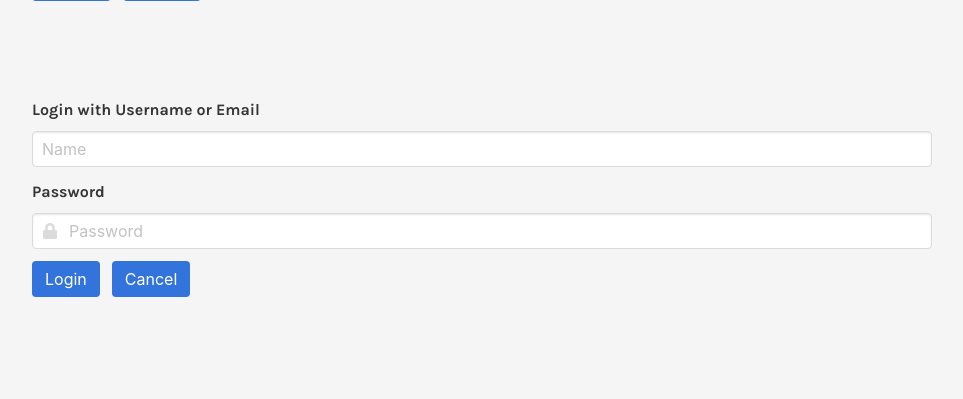
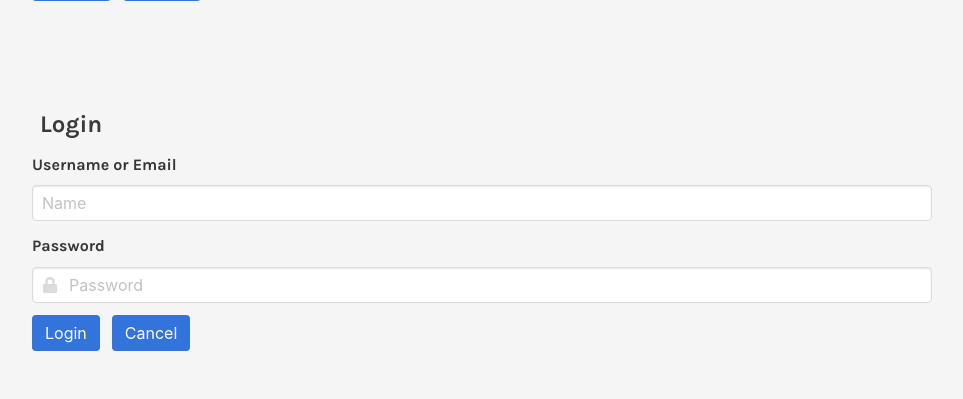
Before and after one commit to ThomasWicksWeb/Events-For-All, a PHP site: page /components.html in a window 1280 px wide. Shown: the part 2142-2541 px from the top of the page, without its empty margins (158-1121 px from the left). Before the commit the page ends 2487 px from the top, so only its background shows below. Run offline with PHP 8.4, Linux system fonts and the light colour scheme; style sheets or scripts are compiled from the project's sources; some libraries are stand-ins or nearby versions; some web fonts are replaced.

Commit message:
Fixed IDs and Labels on forms

```diff
--- a/wicks-components/components.html
+++ b/wicks-components/components.html
@@ -277,8 +277,9 @@
     <section class="section">
         <div class="container">
             <form class="form" method="POST" action="">
+                <h2 class="is-size-4 has-text-weight-bold">Login</h2>
                 <div class="field">
-                    <label id="usernameOrEmailLogin" class="label">Login with Username or Email</label>
+                    <label id="usernameOrEmailLogin" class="label">Username or Email</label>
                     <div class="control">
                         <input class="input" required type="text" placeholder="Name">
                     </div>
@@ -296,7 +297,6 @@
                             <!-- <i class="fas fa-exclamation-triangle"></i> -->
                         </span>
                     </div>
-
                 </div>
 
                 <div class="field is-grouped">
@@ -314,6 +314,8 @@
 
 
 
+
+
     <script>
         var scroll = new SmoothScroll('a[href*="#"]', {
             updateURL: false, // Update the URL on scroll
--- a/wicks-components/css/style.scss
+++ b/wicks-components/css/style.scss
@@ -30,7 +30,8 @@ body {
     overflow-x: hidden;
     overflow: hidden;
     transition: all .5s;
-    line-height: 1.6;;
+    line-height: 1.6;
+    ;
 }
 
 a,
@@ -86,14 +87,13 @@ form {
         grid-template-rows: min-content;
     }
 
-    &Parent > * {
+    &Parent>* {
         outline: 2px solid #333;
         align-self: stretch;
     }
 
     &SplashImg {
         grid-area: SplashImg;
-        // background-image: url("http://placekitten.com/200/200");
         background-position: center;
         background-size: cover;
         height: 250px;
```
Also changed, not shown: 1 other file. Lines whose indentation alone changed are shown as unchanged.
